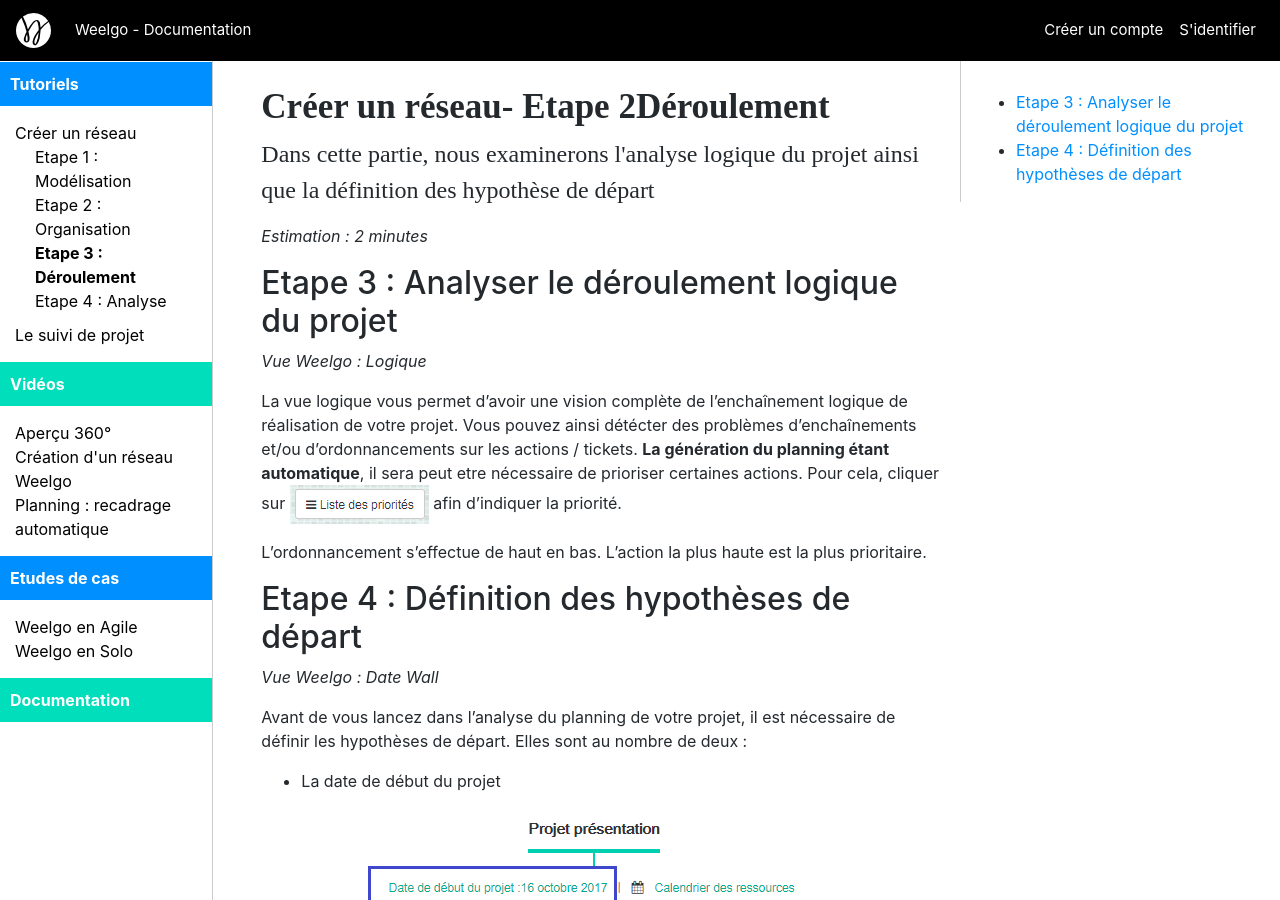
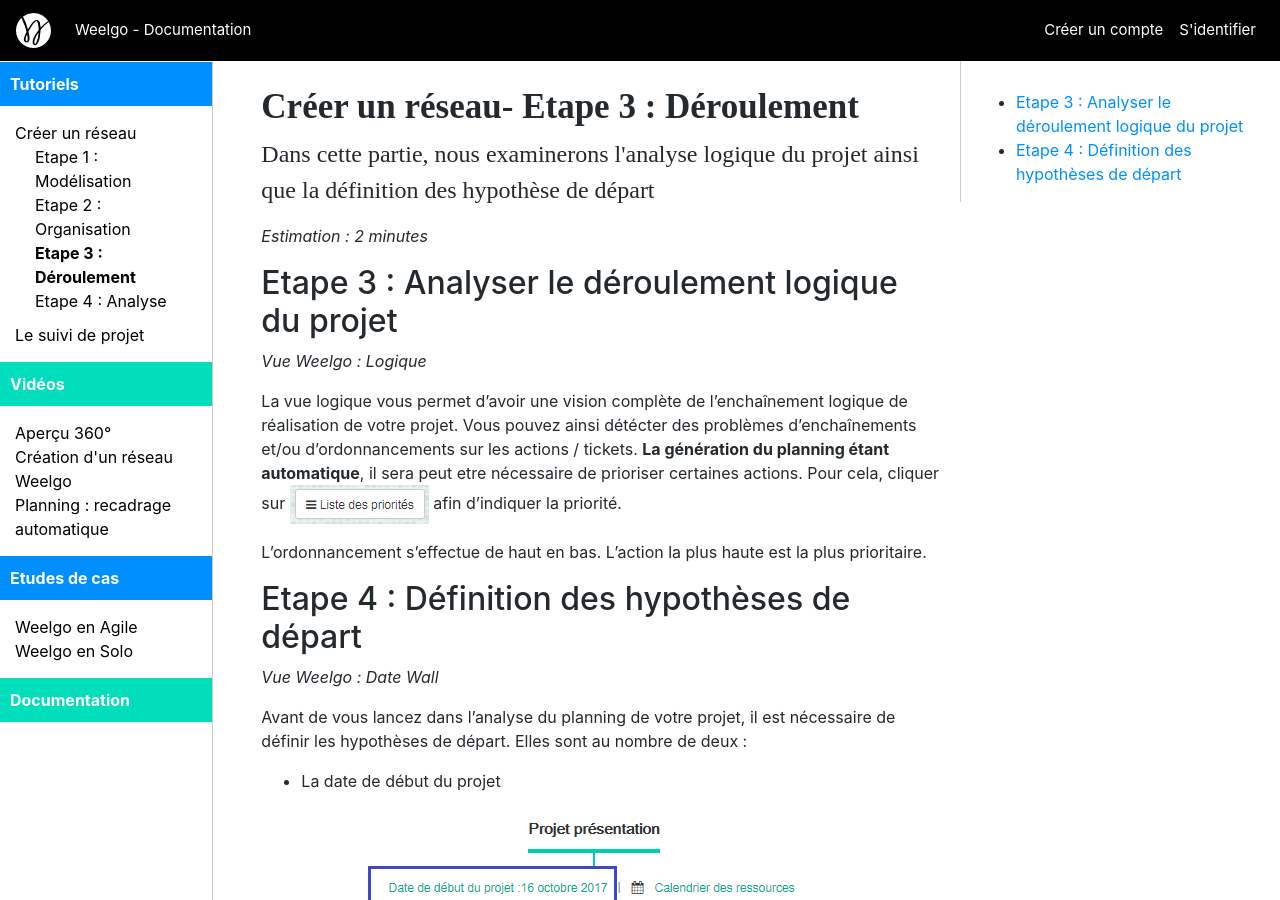
Before and after one commit to Weelgo/weelgo.github.io, a Jekyll site: the page built from fr/tutoriels/creationReseau_etp3_deroulementHypothese.md, in a window 1280 px wide and 900 px high. Built offline with Jekyll 4.4.1, drawn with Linux system fonts in a browser that asks for light colours.

Commit message:
amélioration doc

```diff
--- a/_layouts/docs_fr.html
+++ b/_layouts/docs_fr.html
@@ -79,7 +79,8 @@
 				  				{% assign loopIndex=0 %}
 						  		{% for lev3 in lev2.sub %}
 							  		{% if page.id == lev3.id %}
-							  			{% assign pageTitle=lev2.name | append : '- Etape ' | append : loopIndex | append : lev3.name %}
+							  			{% assign subLevelIndex3=loopIndex | plus:1 %}
+							  			{% assign pageTitle=lev2.name | append : '- Etape ' | append : subLevelIndex3 | append : ' : ' | append : lev3.name %}
 							  			{% assign subLevelIndex=loopIndex %}
 							  		{% endif %}
 							  		<div style="padding-left: 20px;">
```
